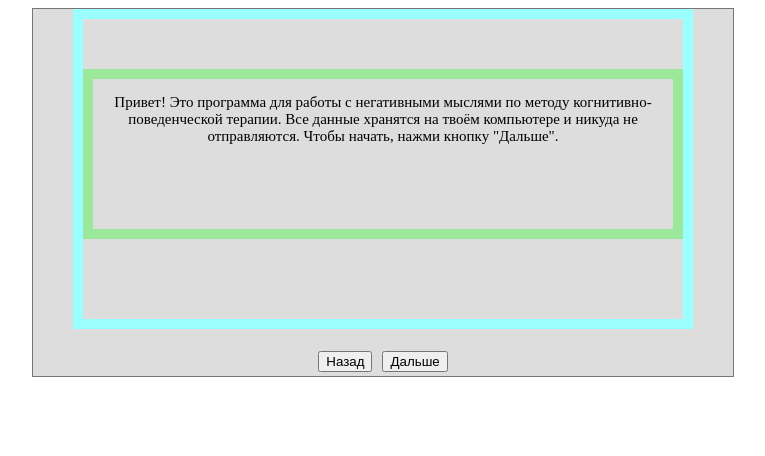
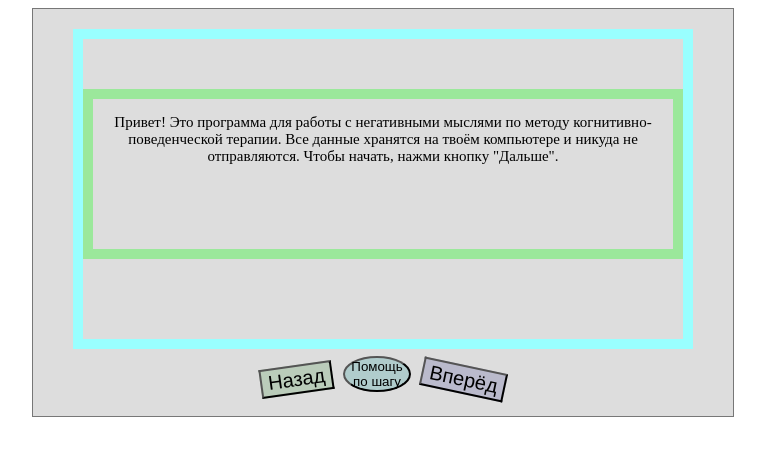
Before and after one commit to Tookser/cbtea-js, a plain HTML site: page index.html in a window 1280 px wide. Shown: the whole page, without its empty margins (257-1022 px from the left). Drawn offline with Linux system fonts and the light colour scheme.

Commit message:
автофокус, цветные и повёрнутые кнопки

```diff
--- a/index.css
+++ b/index.css
@@ -15,9 +15,10 @@ main {
 .steps {
     /*display: flex;*/
     /*overflow-x: auto;*/
+    /*margin-top: 20px;*/
     width: 600px;
     height: 300px;
-    margin: 0 auto;
+    margin: 20px auto 0 auto;
 
     border: 10px solid #9FF;/*rgba(0,0,255,0.3);*/
 
@@ -57,3 +58,31 @@ main {
 .step-hidden, .report-hidden, .static-hidden, .hidden {
     display: none;
 }
+
+.navigation-buttons-block {
+    margin-bottom: 20px;
+}
+
+
+button {
+    background-color: #CCC;
+}
+
+.navigation-button {
+    font-size: 20px;
+}
+
+#button-next {
+    transform: rotate(12deg);
+    background-color: #BABACC;
+}
+
+#button-pred {
+    transform: rotate(-8deg);
+    background-color: #BACCBA;
+}
+
+#button-help {
+    border-radius: 50%;
+    background-color: #B0CCCC;
+}
--- a/index.html
+++ b/index.html
@@ -44,8 +44,9 @@
         </div>
       </div>
       <div class="navigation-buttons-block">
-        <button class="navigation-button" onclick="pred()">Назад</button>
-        <button class="navigation-button" onclick="next()">Дальше</button>
+        <button class="navigation-button" id="button-pred" onclick="pred()">Назад</button>
+        <button id="button-help">Помощь<br>по шагу</button>
+        <button class="navigation-button" id="button-next" onclick="next()">Вперёд</button>
       </div>
     </main>
   </body>
--- a/index.js
+++ b/index.js
@@ -10,15 +10,22 @@ function next() {
   if (step < maxStep) {
     document.getElementById('step-'+ String(step)).className = 'step-hidden';
     step++;
-    document.getElementById('step-'+ String(step)).className = 'step';
-    // alert(step);
+
+    let form = document.getElementById('step-'+ String(step));
+    form.className = 'step';
+
+    let textarea = form.querySelectorAll('textarea')[0];
+    textarea.focus();
   } else {
-    // скрывает шаг и кнопки
+
+    // скрывает шаг
     document.getElementById('step-' + String(step)).className = 'step-hidden';
-    document.getElementsByClassName('navigation-buttons-block')[0].className = 'hidden';
     step++;
 
-    // let situationText = document.getElementById('situation').value;
+    // скрывает кнопки
+    document.getElementsByClassName('navigation-buttons-block')[0].className = 'hidden';
+
+
 
     let resultTextarea = document.getElementById('result');
     resultTextarea.value = createResult();
@@ -36,7 +43,11 @@ function pred() {
   if (step > 1 && step <= maxStep) {
     document.getElementById('step-'+ String(step)).className = 'step-hidden';
     step--;
-    document.getElementById('step-'+ String(step)).className = 'step';
+    let form = document.getElementById('step-'+ String(step));
+    form.className = 'step';
+
+    let textarea = form.querySelectorAll('textarea')[0];
+    textarea.focus();
   }
 }
 
```
